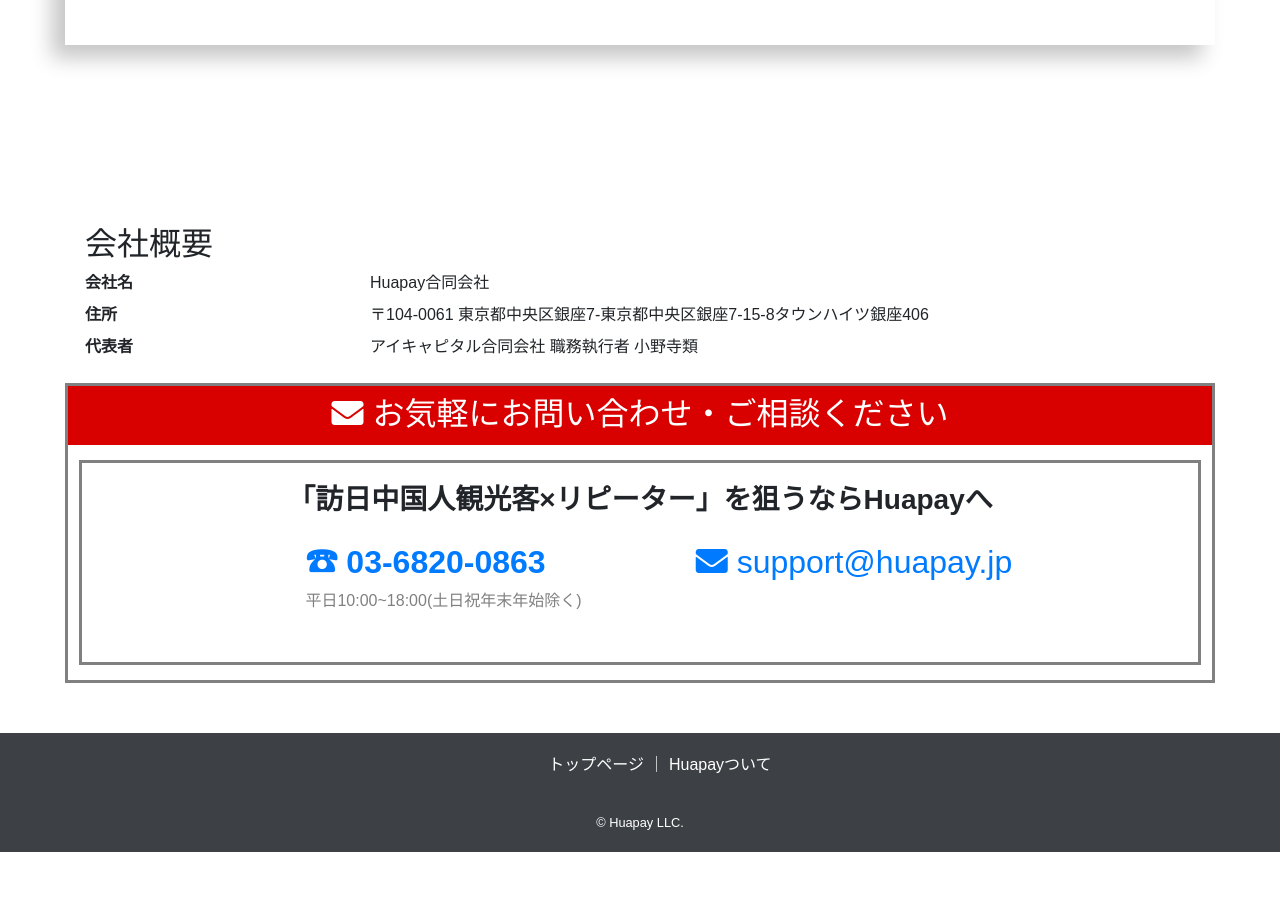
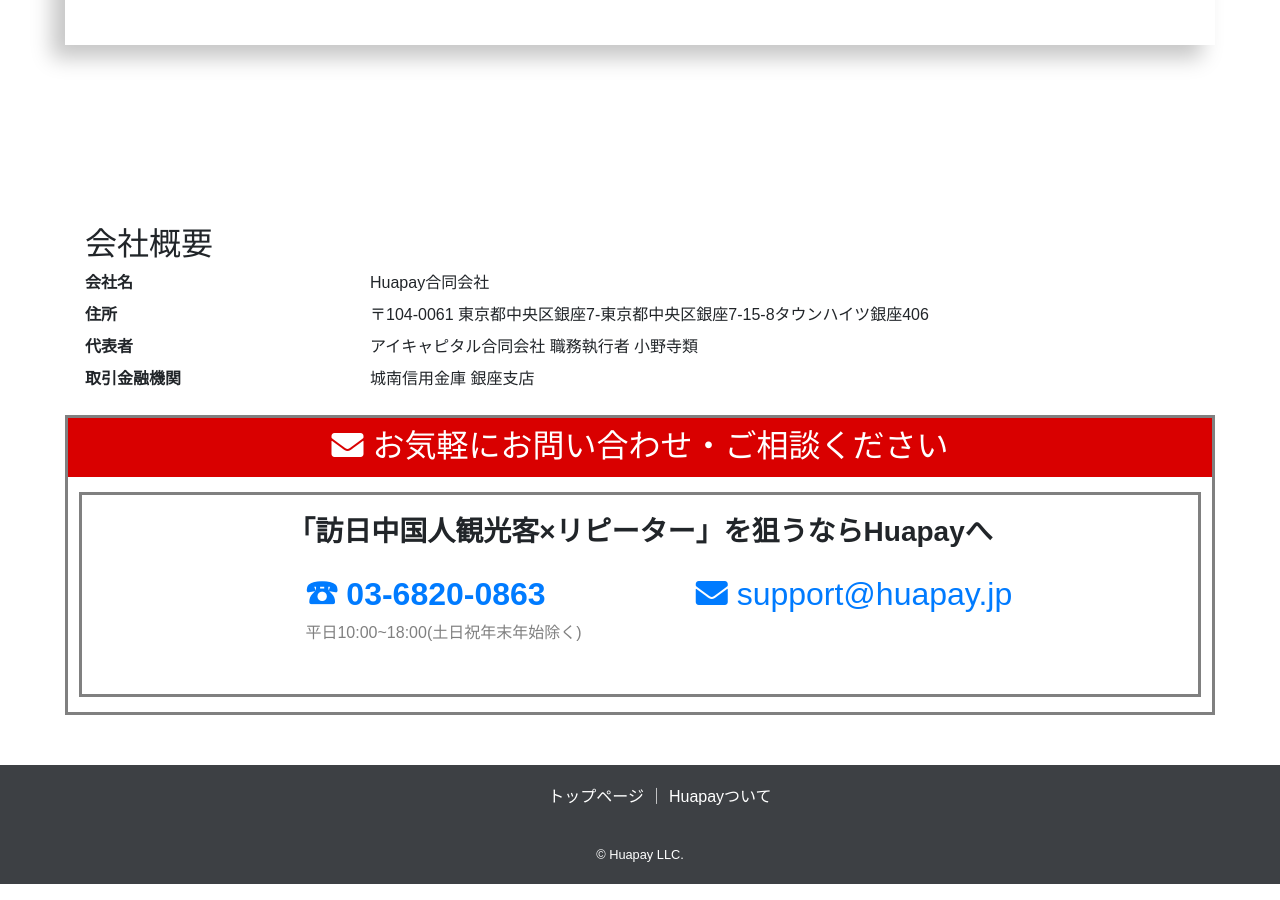
Before and after one commit to huapay/huapay.github.io, a Jekyll site: the page built from about.html, in a window 1280 px wide and 900 px high, scrolled down 1233 px. Built offline with Jekyll 4.4.1, drawn with Linux system fonts in a browser that asks for light colours; nearby versions of some CDN libraries; before the commit the page ends 2101 px from its top, so only the background shows below that.

Commit message:
Update about page

```diff
--- a/about.html
+++ b/about.html
@@ -67,6 +67,8 @@
             <dd class="col-sm-9">〒104-0061 東京都中央区銀座7-東京都中央区銀座7-15-8タウンハイツ銀座406</dd>
             <dt class="col-sm-3">代表者</dt>
             <dd class="col-sm-9">アイキャピタル合同会社 職務執行者 小野寺類</dd>
+            <dt class="col-sm-3">取引金融機関</dt>
+            <dd class="col-sm-9">城南信用金庫 銀座支店</dd>
         </dl>
     </div>
 
```
